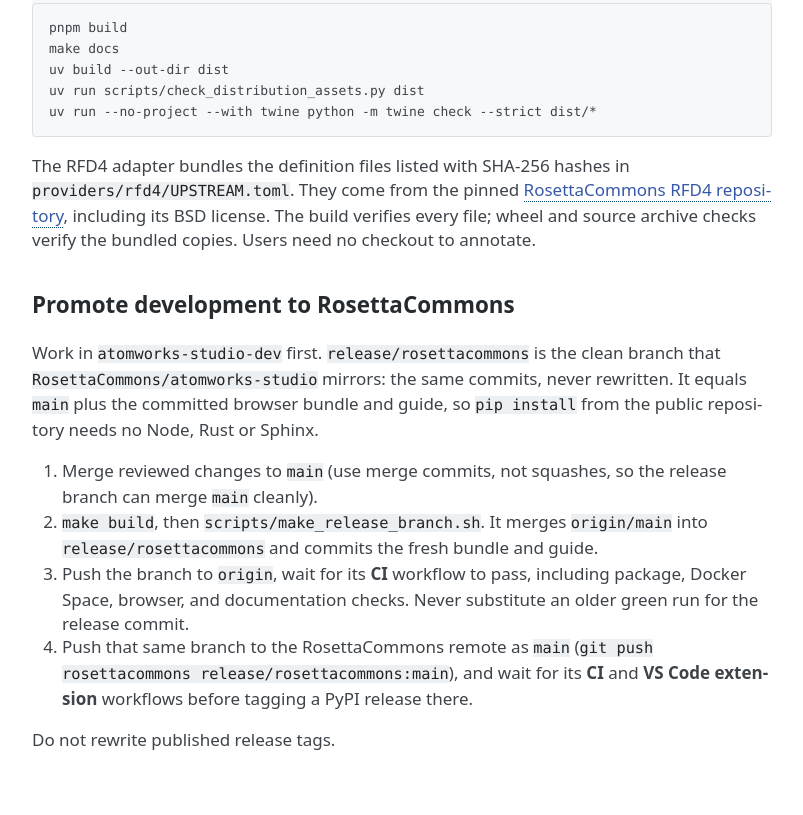
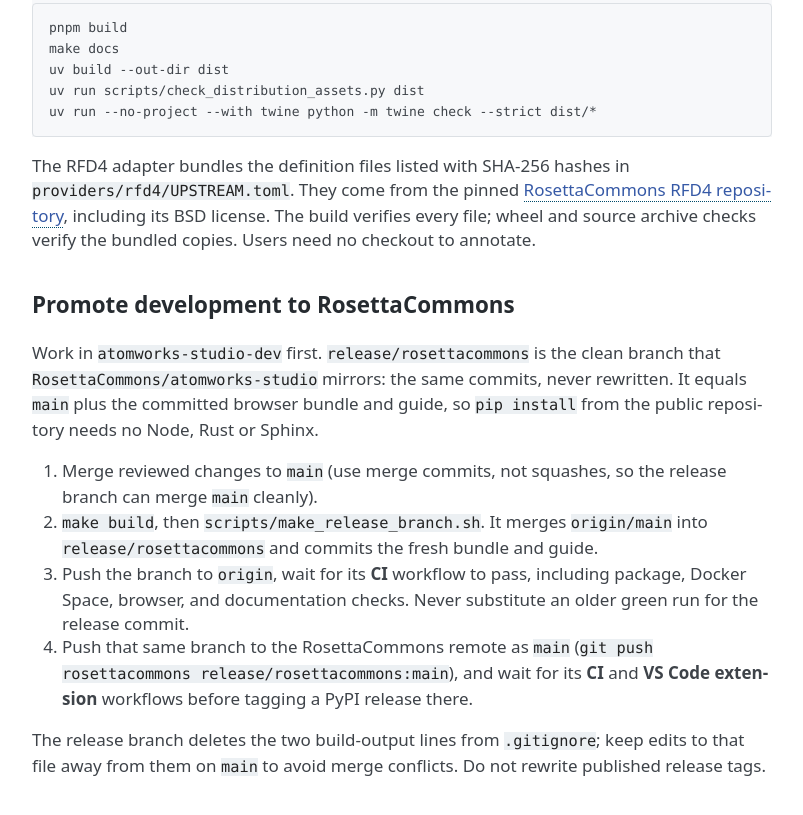
Before and after one commit to AtharvaTilewale/atomworks-studio, a Sphinx documentation site: the page built from docs/RELEASE.md, in a window 1280 px wide and 900 px high, scrolled down 1474 px. Shown: the top 815 px of the window, without its empty margins (333-1136 px from the left). Built offline with Sphinx 7.4.7, drawn with Linux system fonts in a browser that asks for light colours.

Commit message:
fix: keep fresh build when updating release branch; remove stale pymol extra; doc rewording (#91)

```diff
--- a/docs/RELEASE.md
+++ b/docs/RELEASE.md
@@ -90,4 +90,5 @@
    (`git push rosettacommons release/rosettacommons:main`), and wait for its **CI** and
    **VS Code extension** workflows before tagging a PyPI release there.
 
-Do not rewrite published release tags.
+The release branch deletes the two build-output lines from `.gitignore`; keep edits to
+that file away from them on `main` to avoid merge conflicts. Do not rewrite published release tags.
```
Also changed, not shown: docs/INSTALLATION.md (+1 -1 lines), 2 other files.
